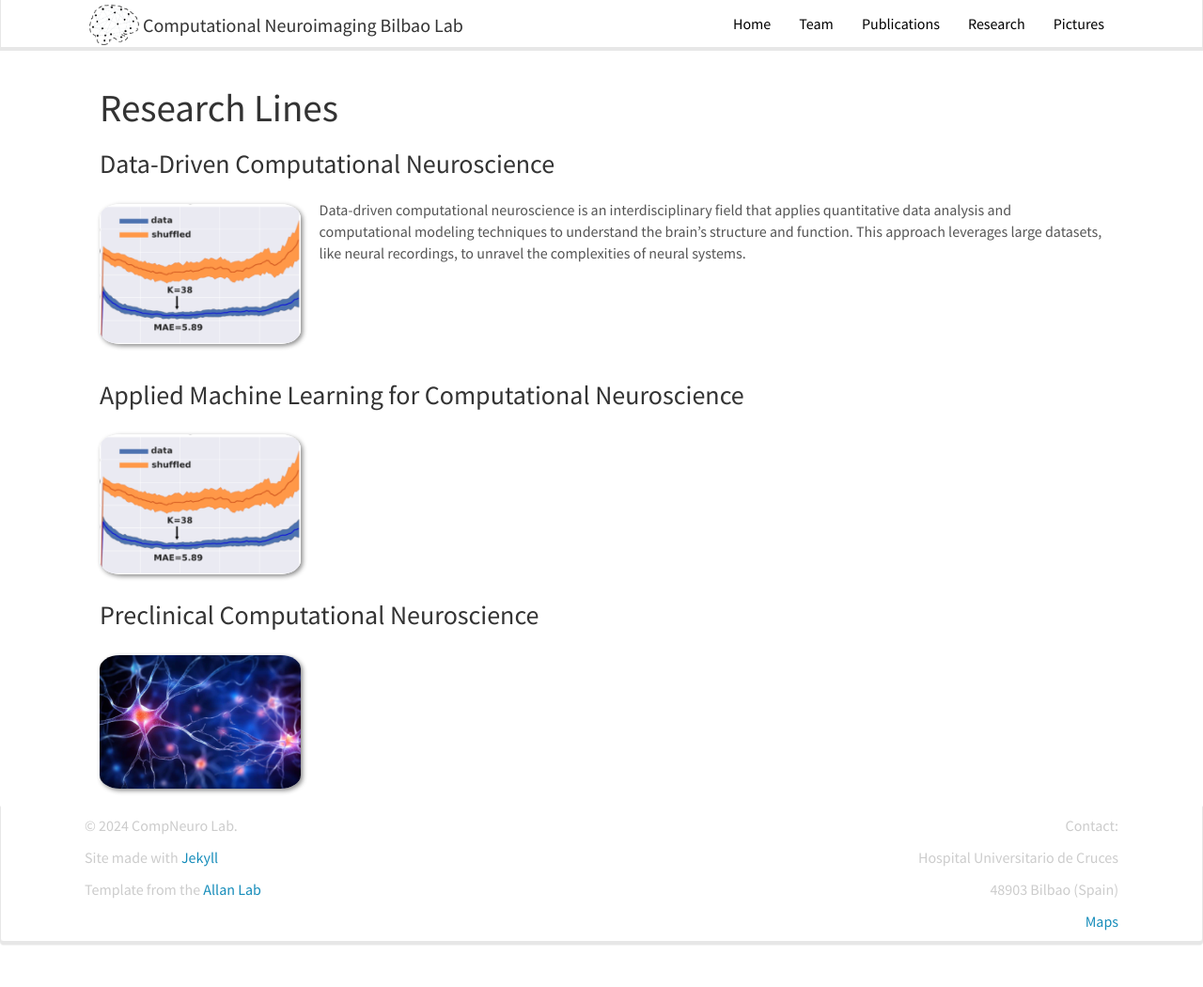
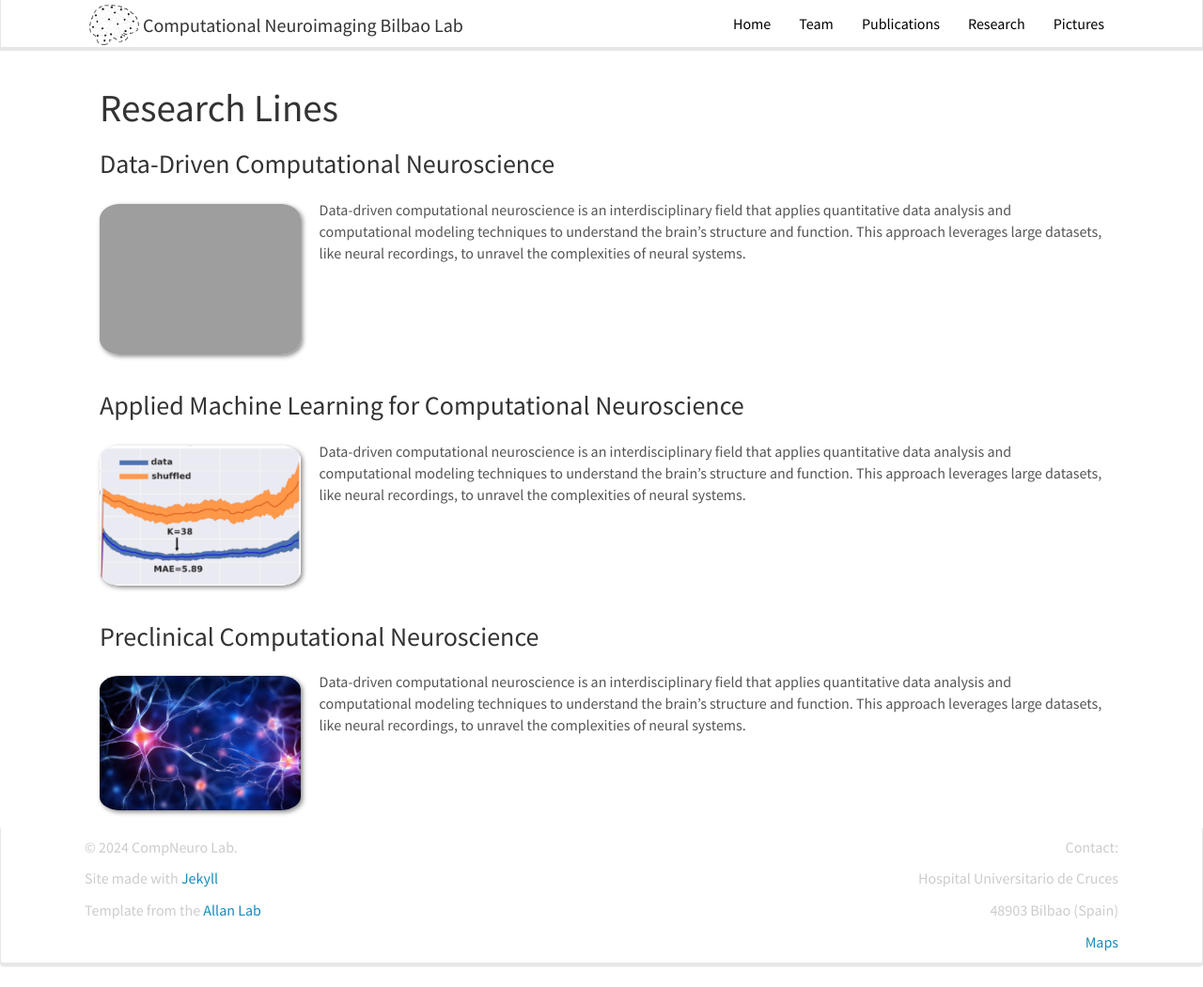
Before and after one commit to itellaetxe/compneurobilbao_website, a Jekyll site: the page built from _pages/research.md, in a window 1280 px wide and 1050 px high. Shown: the whole window at 94% size. Built offline with Jekyll 4.4.1, drawn with Linux system fonts in a browser that asks for light colours; nearby versions of some CDN libraries.

Commit message:
[change research.md struc]

```diff
--- a/_pages/research.md
+++ b/_pages/research.md
@@ -13,6 +13,20 @@ sitemap: false
 <div style="display: flex; align-items: flex-start;">
 <div style="flex: 0 0 20%;"><!-- Adjust the width as needed -->
 <figure>
+<img src="{{ site.url }}{{ site.baseurl }}/images/researchpic/data_driven.png"  style="width: 100%;">
+</figure>
+</div>
+<div style="flex: 1; padding-left: 20px;"> <!-- This adds some space between the image and the text -->
+<p>Data-driven computational neuroscience is an interdisciplinary field that applies quantitative data analysis and computational modeling techniques to understand the brain's structure and function. This approach leverages large datasets, like neural recordings, to unravel the complexities of neural systems.</p>
+</div>
+</div>
+
+
+### Applied Machine Learning for Computational Neuroscience
+
+<div style="display: flex; align-items: flex-start;">
+<div style="flex: 0 0 20%;"><!-- Adjust the width as needed -->
+<figure>
 <img src="{{ site.url }}{{ site.baseurl }}/images/researchpic/machine_learning.PNG"  style="width: 100%;">
 </figure>
 </div>
@@ -21,16 +35,15 @@ sitemap: false
 </div>
 </div>
 
-
-
-### Applied Machine Learning for Computational Neuroscience
-
-<figure>
-<img src="{{ site.url }}{{ site.baseurl }}/images/researchpic/machine_learning.PNG" width="20%" >
-</figure>
-
 ### Preclinical Computational Neuroscience
 
+<div style="display: flex; align-items: flex-start;">
+<div style="flex: 0 0 20%;"><!-- Adjust the width as needed -->
 <figure>
-<img src="{{ site.url }}{{ site.baseurl }}/images/researchpic/preclinical.jpg" width="20%" >
+<img src="{{ site.url }}{{ site.baseurl }}/images/researchpic/preclinical.jpg"  style="width: 100%;">
 </figure>
+</div>
+<div style="flex: 1; padding-left: 20px;"> <!-- This adds some space between the image and the text -->
+<p>Data-driven computational neuroscience is an interdisciplinary field that applies quantitative data analysis and computational modeling techniques to understand the brain's structure and function. This approach leverages large datasets, like neural recordings, to unravel the complexities of neural systems.</p>
+</div>
+</div>
```
